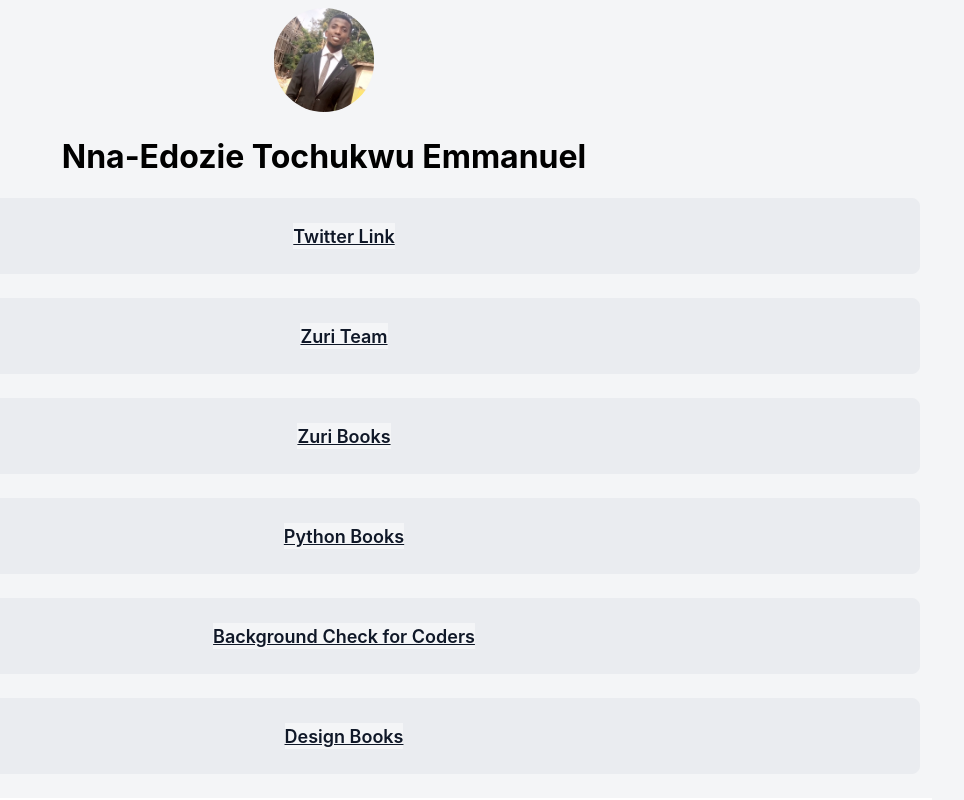
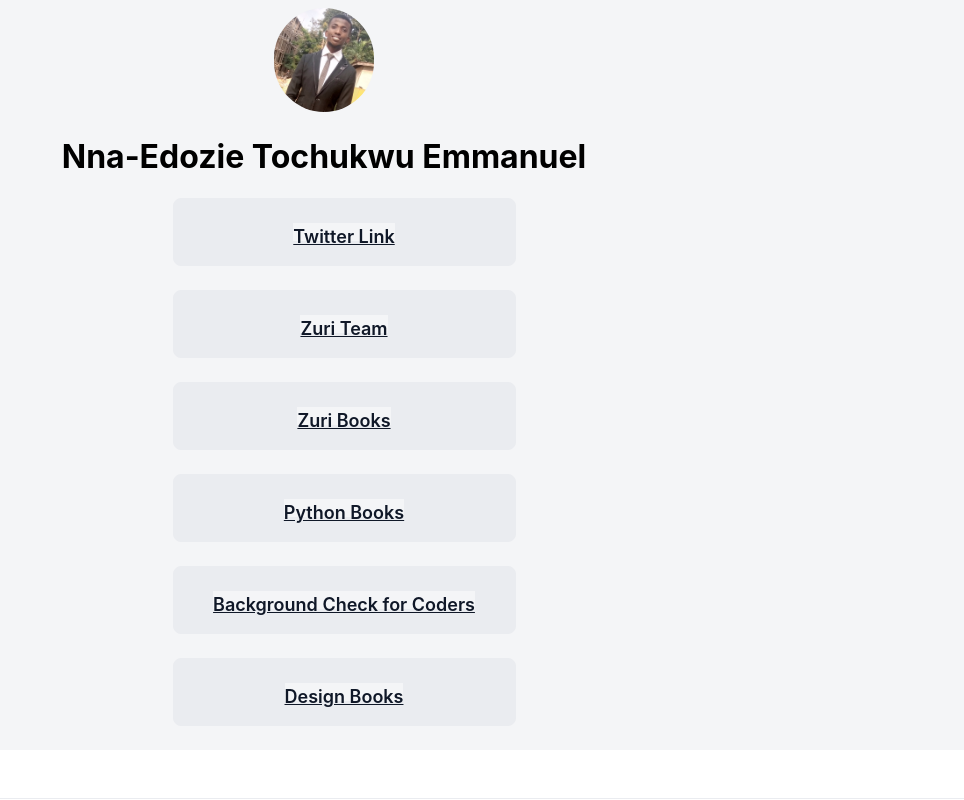
Before and after one commit to Tolex16/HND-profile, a React (Create React App) app: page / in a window 1280 px wide. Shown: the top 800 px of the page, without its empty margins (316-1280 px from the left). Built offline with nearby package versions, Linux system fonts and the light colour scheme.

Commit message:
Update App.css

```diff
--- a/src/App.css
+++ b/src/App.css
@@ -22,8 +22,8 @@
 #btn-zuri, #books, #book__python, #pitch, #book__design{
 box-sizing: border-box;
 display: flex;
+justify-content: center;
 flex-direction: row;
-justify-content: center;
 padding: 24px 32px;
 margin: auto;
 width: 1152px;
@@ -35,6 +35,7 @@
 right: 0;
 row-gap: 8px;
 margin-bottom: 24px;
+text-align: center;
 }
 .pic{
   display: inline;
@@ -75,6 +76,7 @@
     margin-bottom: 24px;
     left: 0px;
     top: 0px;
+    text-align: center;
     }
     .pic{
    display: none;
@@ -90,9 +92,6 @@
     }
 }
 @media (max-width: 740px) {
-  .App{
-    text-align: center;
-    justify-content: center;
   }
   #btn-zuri, #books, #book__python, #pitch, #book__design{
     display: flex;
@@ -108,11 +107,15 @@
     margin-bottom: 24px;
     left: 0px;
     top: 0px;
+    text-align: center
     }
     .pic{
    display: none;
     }
     .text{
+  .App{
+    text-align: center;
+    justify-content: center;
       display: none;
     }
     .footmobi, .mobile{
```
